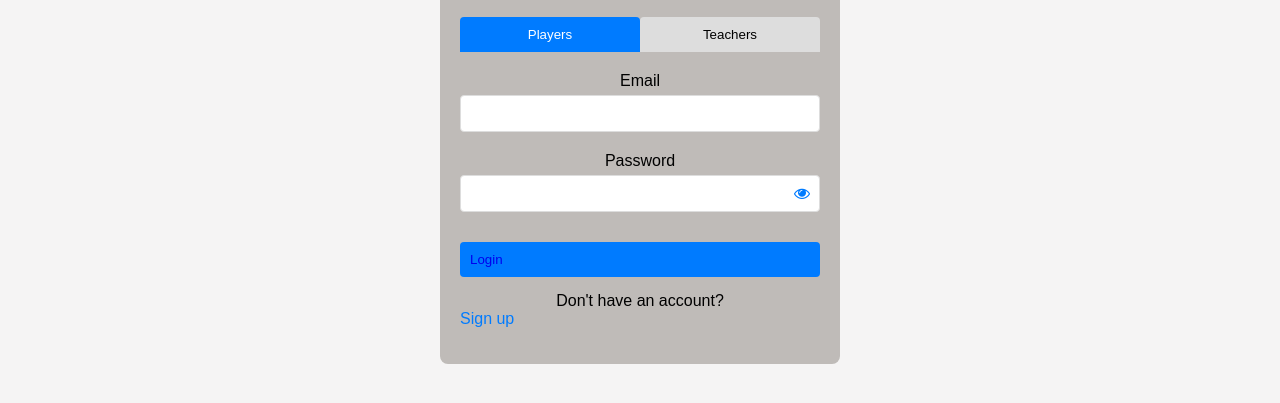
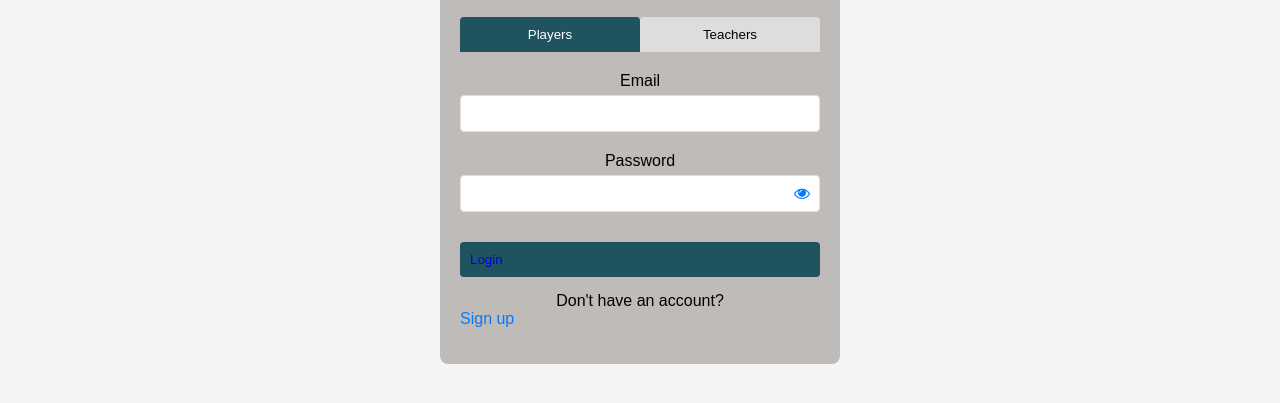
Before and after one commit to mahsahakimi/web_project, a plain HTML site: page login.html in a window 1280 px wide. Shown: the part 183-586 px from the top of the page. Drawn offline with Linux system fonts and the light colour scheme.

Commit message:
changed styles for login and signup

```diff
--- a/login.css
+++ b/login.css
@@ -36,7 +36,7 @@ h2 {
 }
 
 .tab-button.active {
-    background: #007bff;
+    background: #1f535f;
     color: #fff;
 }
 
@@ -84,7 +84,7 @@ h2 {
 .login-btn {
     width: 100%;
     padding: 10px;
-    background: #007bff;
+    background: #1f535f;
     color: #fff;
     border: none;
     border-radius: 4px;
--- a/signup.css
+++ b/signup.css
@@ -55,7 +55,7 @@ h2 {
 .signup-btn {
     width: 100%;
     padding: 10px;
-    background: #007bff;
+    background: #1f535f;
     color: #fff;
     border: none;
     border-radius: 4px;
```
